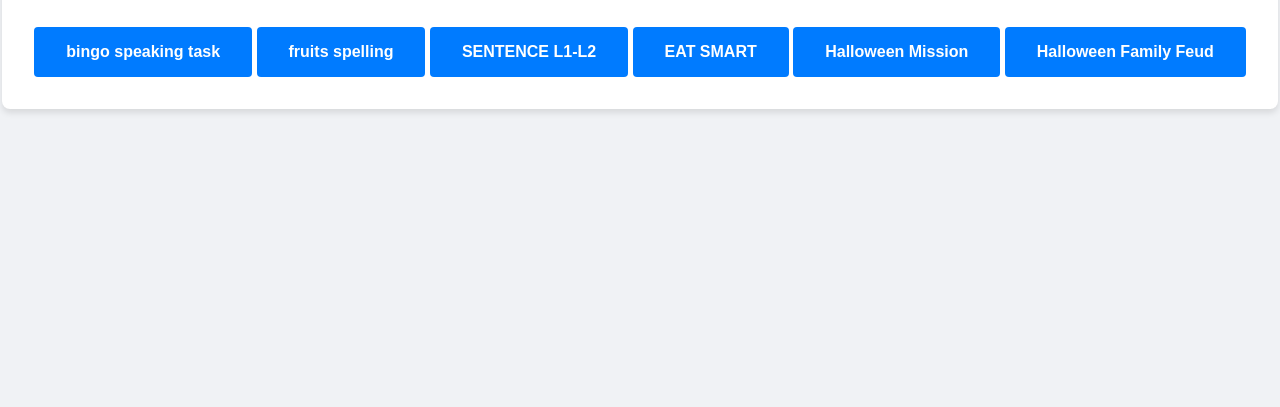
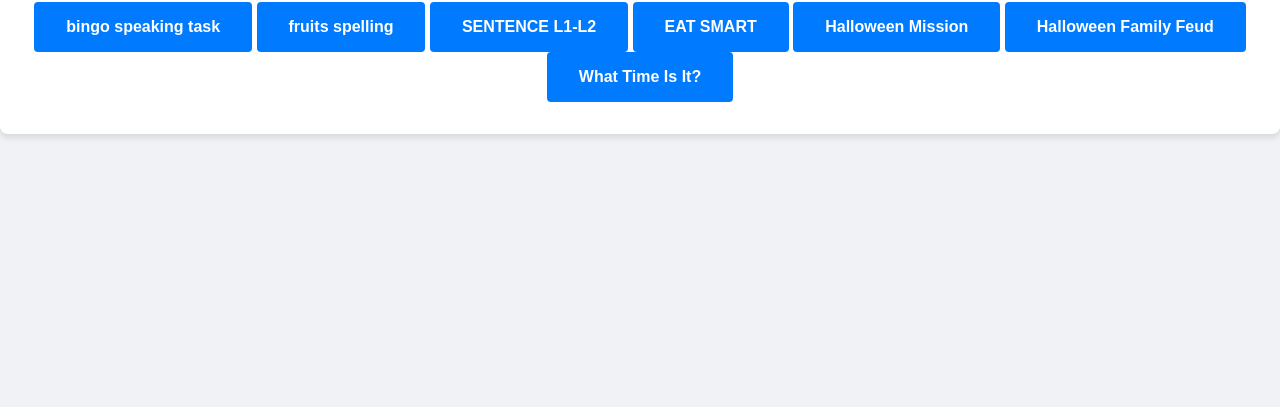
Before and after one commit to cristinejoyperia-collab/english56, a plain HTML site: page index.html in a window 1280 px wide. Shown: the part 393-800 px from the top of the page. Drawn offline with Linux system fonts and the light colour scheme.

Commit message:
Update index.html

```diff
--- a/index.html
+++ b/index.html
@@ -49,6 +49,7 @@
   <a href="eatsmart.html">EAT SMART</a>
    <a href="halloween.html">Halloween Mission</a>
    <a href="halloweenfeud.html">Halloween Family Feud</a>
+   <a href="time.html">What Time Is It?</a>
  </div>
 </body>
 </html>
```
